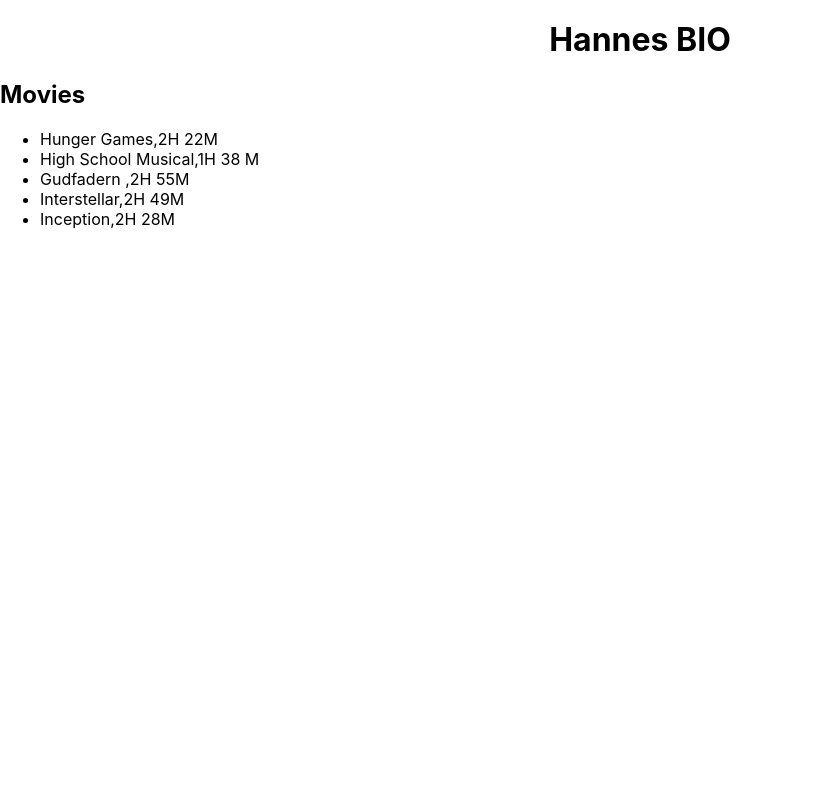
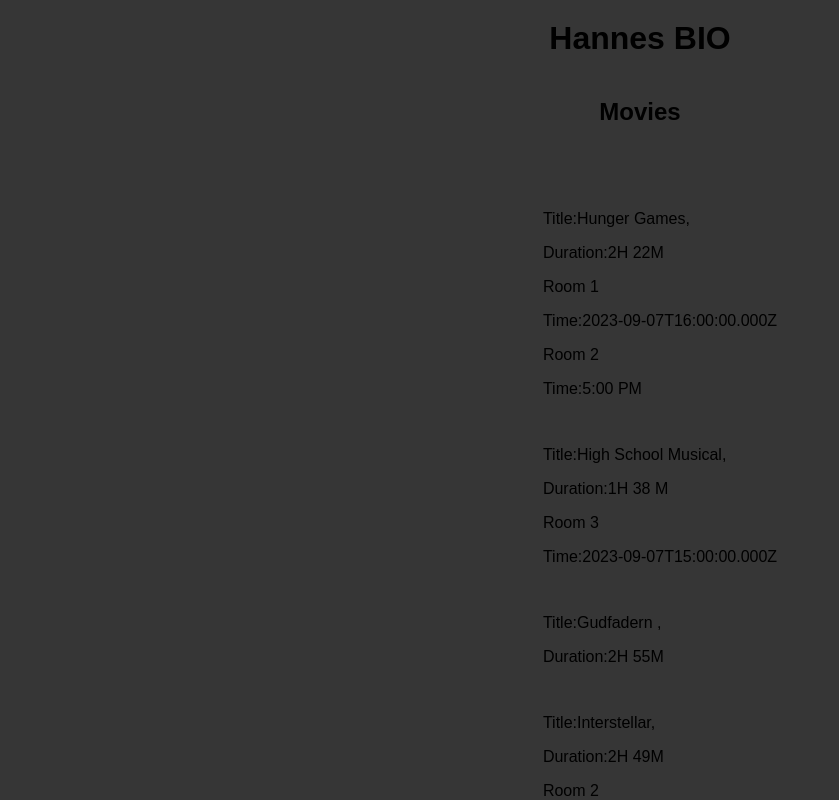
Before and after one commit to Lundet/case-7-react, a React (Create React App) app: page / in a window 1280 px wide. Shown: the top 800 px of the page, without its empty margins (0-839 px from the left). Built offline with nearby package versions, Linux system fonts and the light colour scheme.

Commit message:
Maping out the room number and time shown

```diff
--- a/src/App.css
+++ b/src/App.css
@@ -9,3 +9,20 @@ h1 {
   text-align: center;
   margin-top: 20px;
 }
+h2{
+  text-align: center;
+}
+ul{
+  text-align: center;
+  list-style-type: none;
+
+}
+li{
+  text-align: left;
+  margin: 3rem;
+}
+main {
+  display: flex;
+  flex-direction: column;
+  text-align: left;
+}
--- a/src/App.js
+++ b/src/App.js
@@ -44,13 +44,16 @@ function App() {
   }
 
   return (
-    <div>
+    <main>
       <h1>{cinemaData.cinema.name}</h1>
       <h2>Movies</h2>
       <ul>
-        {cinemaData.cinema.movies.map(movie => <li>{movie.title},{movie.duration}</li>)}
+        {cinemaData.cinema.movies.map(movie => <li key={movie}>Title:{movie.title},<p>Duration:{movie.duration}</p>
+        {movie.shows.map(shows => <p key={shows}><p>{shows.room}</p>Time:{shows.time}</p>)}
+        </li>)}
       </ul>
-    </div>
+
+    </main>
   );
 }
 
--- a/src/index.css
+++ b/src/index.css
@@ -1,13 +1,11 @@
 body {
+  background-color: rgb(54, 54, 54);
+  font-family: Arial, sans-serif;
   margin: 0;
-  font-family: -apple-system, BlinkMacSystemFont, 'Segoe UI', 'Roboto', 'Oxygen',
-    'Ubuntu', 'Cantarell', 'Fira Sans', 'Droid Sans', 'Helvetica Neue',
-    sans-serif;
-  -webkit-font-smoothing: antialiased;
-  -moz-osx-font-smoothing: grayscale;
+  padding: 0;
 }
 
-code {
-  font-family: source-code-pro, Menlo, Monaco, Consolas, 'Courier New',
-    monospace;
+h1 {
+  text-align: center;
+  margin-top: 20px;
 }
```
